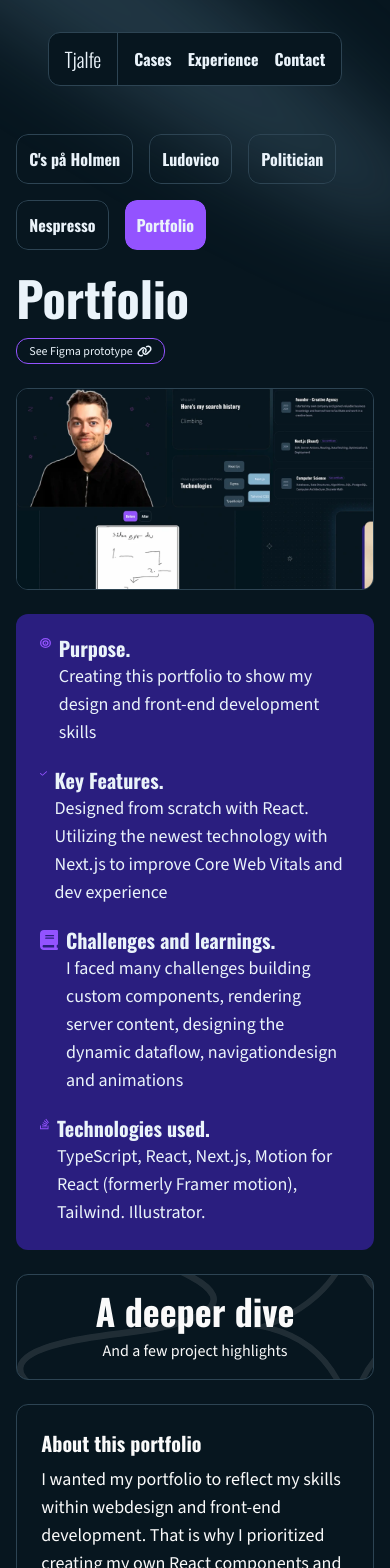
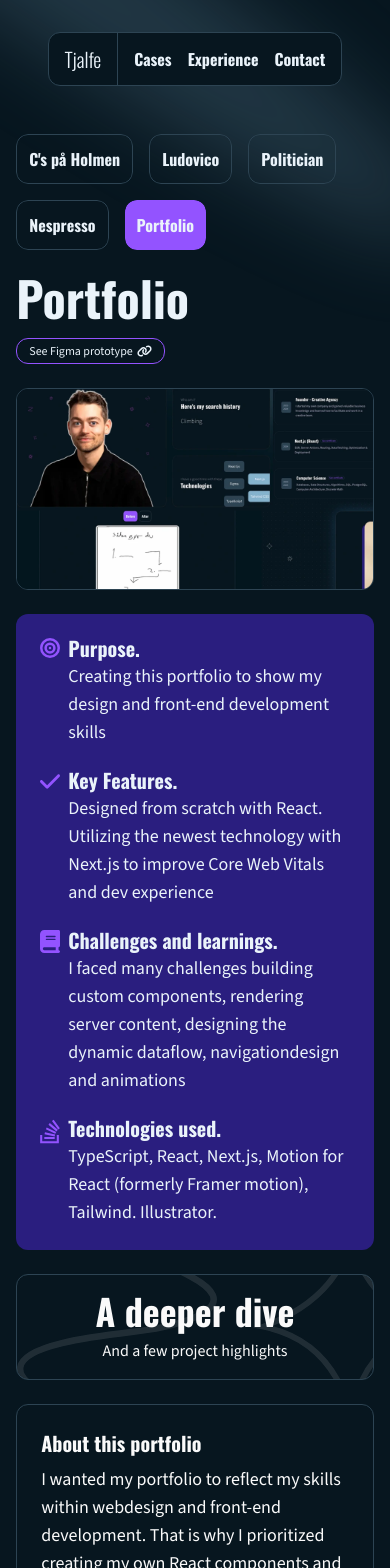
Before and after one commit to t-holmquist/portfolio, a Next.js app: page /cases in a window 390 px wide. Shown: the top 1568 px of the page. Built offline with nearby package versions, Linux system fonts and the light colour scheme.

Commit message:
mobile project icon fix

```diff
--- a/components/ProjectSummary.tsx
+++ b/components/ProjectSummary.tsx
@@ -127,7 +127,7 @@ const ProjectSummary = ({
                     variants={childItemVariant}
                     className="flex gap-2">
                         <div>
-                            <Image src={"/projectIcons/bullseye-solid.svg"} width={20} height={20} alt="purpose"/>
+                            <Image src={"/projectIcons/bullseye-solid.svg"} width={20} height={20} alt="purpose" className="min-w-5"/>
                         </div>
                         <div className="space-y-1">
                             <h2 className="font-oswald font-bold text-xl leading-none">Purpose.</h2>
@@ -138,7 +138,7 @@ const ProjectSummary = ({
                     variants={childItemVariant}
                     className="flex gap-2">
                         <div>
-                            <Image src={"/projectIcons/check-solid.svg"} width={20} height={20} alt="purpose"/>
+                            <Image src={"/projectIcons/check-solid.svg"} width={20} height={20} alt="purpose" className="min-w-5"/>
                         </div>
                         <div className="space-y-1">
                             <h2 className="font-oswald font-bold text-xl leading-none">Key Features.</h2>
@@ -149,7 +149,7 @@ const ProjectSummary = ({
                     variants={childItemVariant}
                     className="flex gap-2">
                         <div>
-                            <Image src={"/projectIcons/book-solid.svg"} width={20} height={20} alt="purpose"/>
+                            <Image src={"/projectIcons/book-solid.svg"} width={20} height={20} alt="purpose" className="min-w-5"/>
                         </div>
                         <div className="space-y-1">
                             <h2 className="font-oswald font-bold text-xl leading-none">Challenges and learnings.</h2>
@@ -160,7 +160,7 @@ const ProjectSummary = ({
                     variants={childItemVariant}
                     className="flex gap-2">
                         <div>
-                            <Image src={"/projectIcons/stack-overflow.svg"} width={20} height={20} alt="purpose"/>
+                            <Image src={"/projectIcons/stack-overflow.svg"} width={20} height={20} alt="purpose" className="min-w-5"/>
                         </div>
                         <div className="space-y-1">
                             <h2 className="font-oswald font-bold text-xl leading-none">Technologies used.</h2>
--- a/data/projectData.ts
+++ b/data/projectData.ts
@@ -188,8 +188,8 @@ export const ProjectData = [
         elementHightlightLink: "/caseImages/portfolio/portfolio.webm",
         elementHightlightFallBackLink: "/caseImages/portfolio/portfolio.mp4",
         thumbnail: "/caseImages/portfolio/hero.webp",
-        elementHightlightHeader: "Multiple video clips about the design, coding, etc. process",
-        elementHighlightDescription: `text.`,
+        elementHightlightHeader: "A quick video tour",
+        elementHighlightDescription: `Above is a quick tour of the different sections and elements on this portfolio.`,
         illustrationLink: "/caseImages/portfolio/designelements.webp",
         illustrationHeader: "Design elements",
         illustrationDescription: `I chose to design some simple shapes to be part of my personal branding. It adds the extra touch and acts as a 5. element of my design. I also included my hands as a fun little
```
